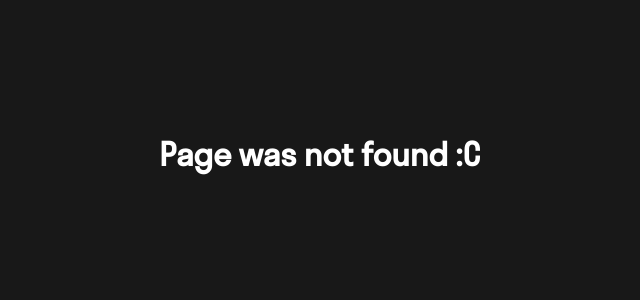
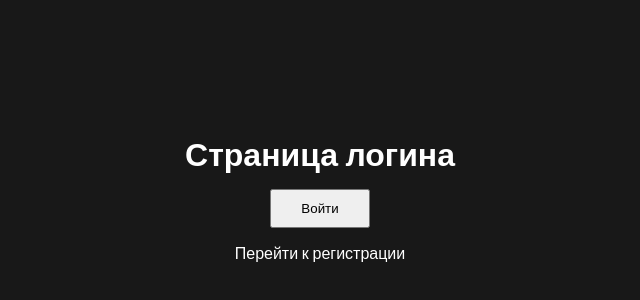
Before and after one commit to ArseniyKhal/skypro-music, a React (Create React App) app: page /login in a window 1280 px wide. Before the commit this address had no page. Shown: the part 106-406 px from the top of the page, without its empty margins (320-960 px from the left). Built offline with nearby package versions, Linux system fonts and the light colour scheme.

Commit message:
add page login & register

```diff
--- a/src/App.styles.js
+++ b/src/App.styles.js
@@ -1,7 +1,6 @@
 import { styled, createGlobalStyle } from 'styled-components'
 
 export const GlobalStyle = createGlobalStyle`
-
 @font-face {
 	font-family: "StratosSkyeng";
 	src: local("StratosSkyeng"), local("StratosSkyeng"),
@@ -28,6 +27,7 @@ a:visited {
 	text-decoration: none;
 	font-family: "StratosSkyeng", sans-serif;
 	cursor: pointer;
+	color: inherit;
 }
 ul li {
 	list-style: none;
@@ -97,7 +97,6 @@ export const Container = styled.div`
   display: flex;
   justify-content: center;
 `
-
 export const Main = styled.main`
   -webkit-box-flex: 1;
   -ms-flex: 1 1 auto;
@@ -111,3 +110,12 @@ export const Main = styled.main`
   -ms-flex-pack: justify;
   justify-content: space-between;
 `
+export const CenterBlock = styled.div`
+  position: relative;
+  top: 30vh;
+  text-align: center;
+  display: flex;
+  flex-direction: column;
+  align-items: center;
+  gap: 15px;
+`
--- /dev/null
+++ b/src/pages/login/Login.jsx
@@ -0,0 +1,14 @@
+import * as S from '../../App.styles'
+// import * as Style from './Login.styles'
+
+export default function Login() {
+  return (
+    <S.CenterBlock>
+      <h1>Страница логина</h1>
+      <button style={{ width: ' 100px', padding: '10px' }} type="button">
+        Войти
+      </button>
+      <a href="/#">Перейти к регистрации</a>
+    </S.CenterBlock>
+  )
+}
--- /dev/null
+++ b/src/pages/not-found/NotFound.jsx
@@ -0,0 +1,9 @@
+import * as S from '../../App.styles'
+
+export default function NotFound() {
+  return (
+    <S.CenterBlock>
+      <h1>Page was not found</h1>
+    </S.CenterBlock>
+  )
+}
--- a/src/pages/not-found/index.jsx
+++ /dev/null
@@ -1,9 +0,0 @@
-export default function NotFound() {
-  return (
-    <div>
-      <h1 style={{ position: 'relative', top: '30vh' }}>
-        Page was not found :C
-      </h1>
-    </div>
-  )
-}
--- /dev/null
+++ b/src/pages/register/Register.jsx
@@ -0,0 +1,11 @@
+import * as S from '../../App.styles'
+// import * as Style from './Login.styles'
+
+export default function Register() {
+  return (
+    <S.CenterBlock>
+      <h1>Страница регистрации</h1>
+      <a href="/#">Назад</a>
+    </S.CenterBlock>
+  )
+}
--- a/src/routes.jsx
+++ b/src/routes.jsx
@@ -1,12 +1,16 @@
 import { Routes, Route } from 'react-router-dom'
-import NotFound from './pages/not-found'
-import Main from './pages/HomePage'
+import NotFound from './pages/not-found/NotFound'
+import Main from './pages/main-page/MainPage'
+import Login from './pages/login/Login'
+import Register from './pages/register/Register'
 
 export default function AppRoutes() {
   return (
     <Routes>
       <Route path="/" element={<Main />} />
-      {/* <Route path="/about" element={<About />} /> */}
+      {/* <Route path="/" element={<Main />} /> */}
+      <Route path="/login" element={<Login />} />
+      <Route path="/register" element={<Register />} />
       <Route path="*" element={<NotFound />} />
     </Routes>
   )
```
Also changed, not shown: src/pages/main-page/MainPage.jsx (renamed from src/pages/HomePage.jsx, +6 -6 lines).
